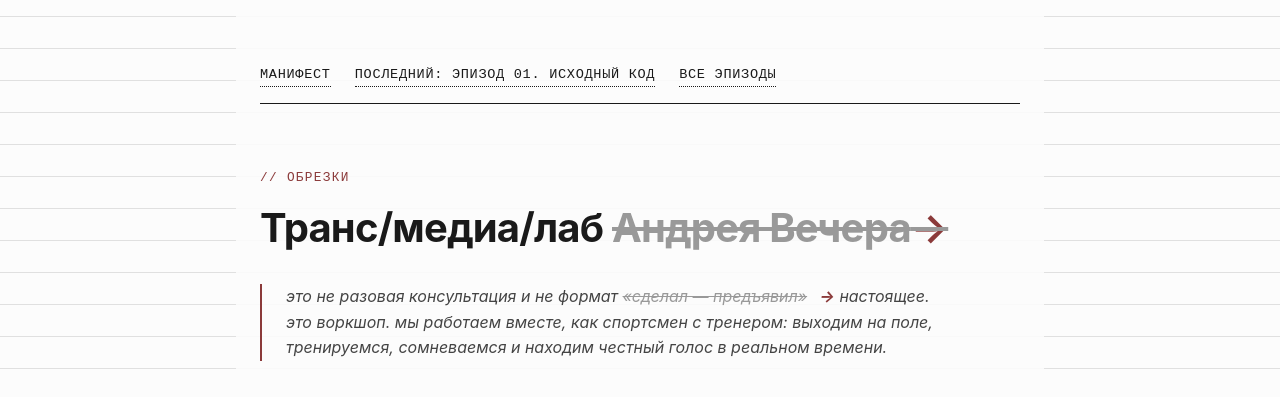
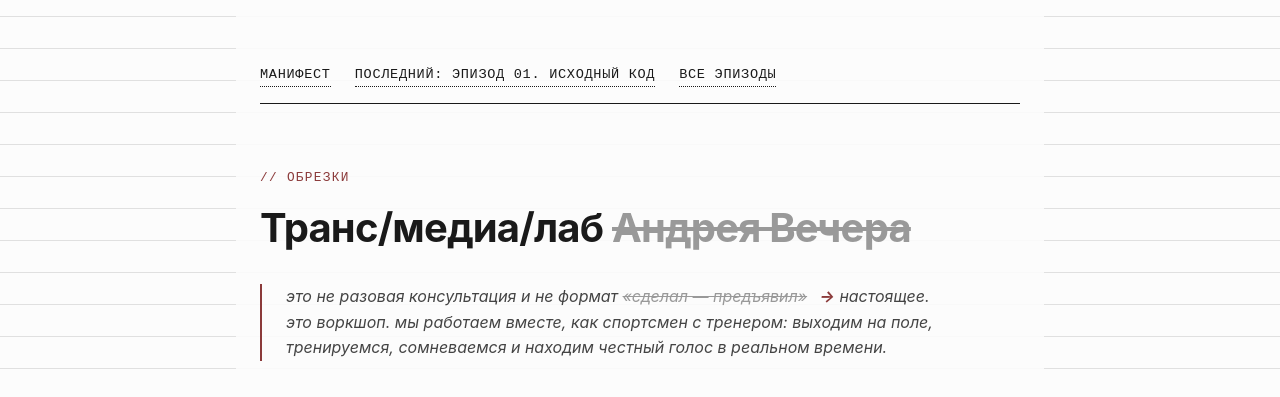
Before and after one commit to avecher/lab, a Jekyll site: the page built from index.md, in a window 1280 px wide. Shown: the top 397 px of the page. Built offline with Jekyll 4.4.1, drawn with Linux system fonts in a browser that asks for light colours.

Commit message:
Update index.md

```diff
--- a/index.md
+++ b/index.md
@@ -5,7 +5,7 @@ title: ОБРеЗКи
 
 <span class="meta-label">// ОБРеЗКи</span>
 
-# Транс/медиа/лаб <span class="strikethrough">Андрея Вечера<span class="arrow-link">→</span>
+# Транс/медиа/лаб  <span class="strikethrough">Андрея Вечера</span>
 
 > это не разовая консультация и не формат <span class="strikethrough">«сделал — предъявил»</span> <span class="arrow-link">→</span> настоящее.<br>
 > это воркшоп. мы работаем вместе, как спортсмен с тренером: выходим на поле, тренируемся, сомневаемся и находим честный голос в реальном времени.
```
